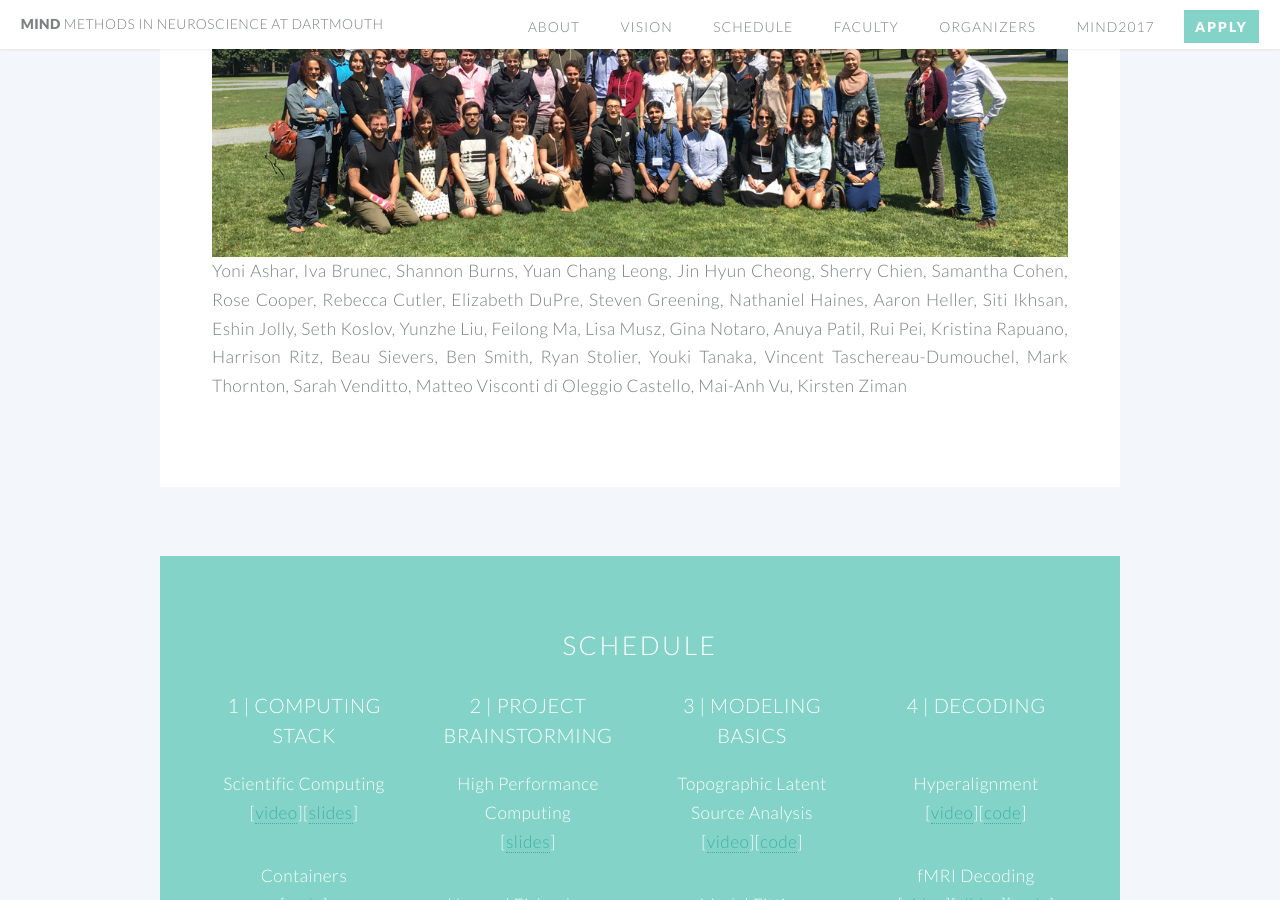
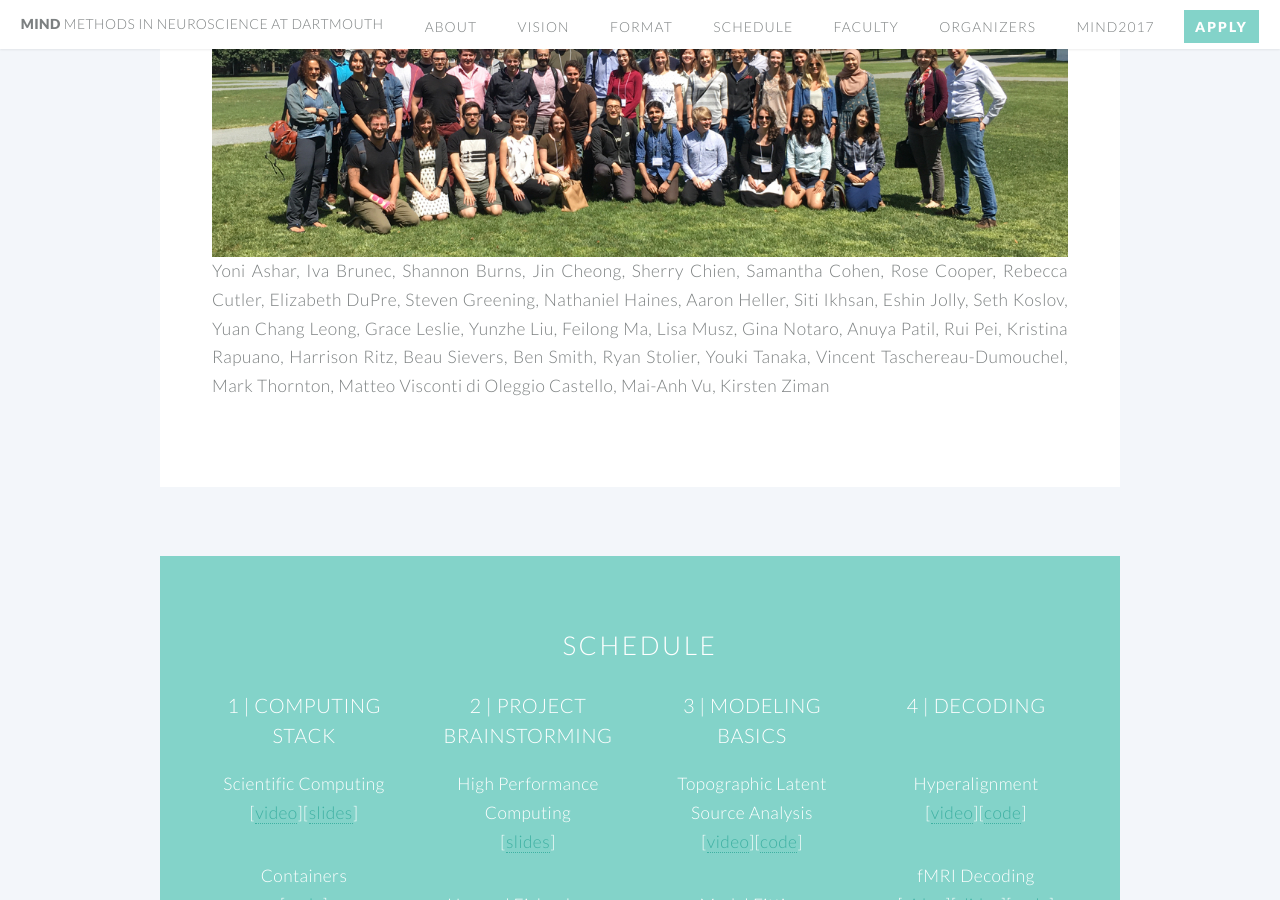
Before and after one commit to Summer-MIND/Summer-MIND.github.io, a Jekyll site: the page built from 2017.html, in a window 1280 px wide and 900 px high, scrolled down 3862 px. Built offline with Jekyll 4.4.1, drawn with Linux system fonts in a browser that asks for light colours.

Commit message:
updated participants

```diff
--- a/2017.html
+++ b/2017.html
@@ -52,8 +52,7 @@ layout: default
 								<p align='justify'>Yoni Ashar,
 								Iva Brunec,
 								Shannon Burns,
-									Yuan Chang Leong,
-									Jin Hyun Cheong,
+								Jin Cheong,
 								Sherry Chien,
 								Samantha Cohen,
 								Rose Cooper,
@@ -65,6 +64,8 @@ layout: default
 								Siti Ikhsan,
 								Eshin Jolly,
 								Seth Koslov,
+								Yuan Chang Leong,
+								Grace Leslie,
 								Yunzhe Liu,
 								Feilong Ma,
 								Lisa Musz,
@@ -79,10 +80,10 @@ layout: default
 								Youki Tanaka,
 								Vincent Taschereau-Dumouchel,
 								Mark Thornton,
-									Sarah Venditto,
 								Matteo Visconti di Oleggio Castello,
 								Mai-Anh Vu,
-									Kirsten Ziman</p>
+								Kirsten Ziman
+								</p>
 								</section>
 						</div>
 				</section>
--- a/_includes/header.html
+++ b/_includes/header.html
@@ -4,6 +4,7 @@
 					<ul>
 						<li><a href="/">About</a></li>
                         <li><a href="/#vision">Vision</a></li>
+												<li><a href="/#format">Format</a></li>
                         <li><a href="/#schedule">Schedule</a></li>
                         <li><a href="/#faculty">Faculty</a></li>
                         <li><a href="/#organizers">Organizers</a></li>
```
Lines whose indentation alone changed are shown as unchanged.
